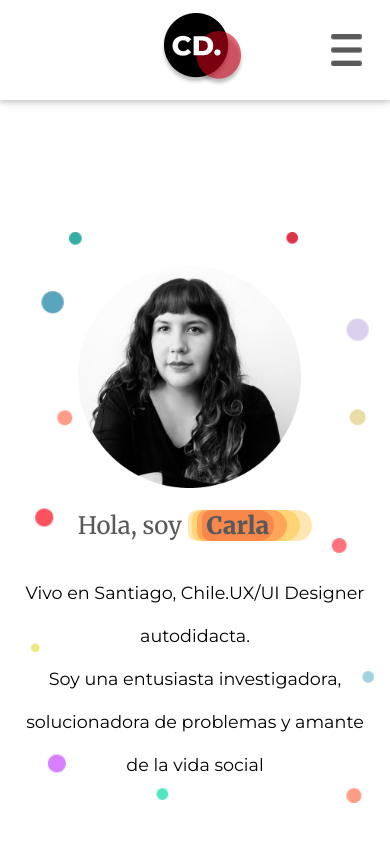
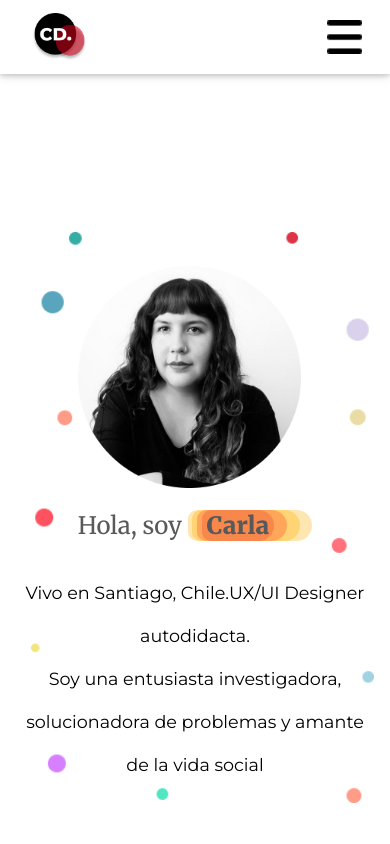
Before and after one commit to Carlareneedc/Portafolio-Final, a React (Create React App) app: page / in a window 390 px wide. Shown: the top 844 px of the page. Built offline with nearby package versions, Linux system fonts and the light colour scheme.

Commit message:
vista uno lista

```diff
--- a/src/Components/NavBar.jsx
+++ b/src/Components/NavBar.jsx
@@ -24,6 +24,7 @@ import japan from "../img/proyectouno.png";
 import gav from "../img/gav.png";
 import unimarc from "../img/unimarc.png";
 
+
 class FullPageIntroWithFixedNavbar extends React.Component {
   constructor(props) {
     super(props);
@@ -48,7 +49,7 @@ class FullPageIntroWithFixedNavbar extends React.Component {
                 <img className="logo" src={logo} alt="imglogo" />
               </MDBNavbarBrand>
               {!this.state.isWideEnough && (
-                <MDBNavbarToggler className="burger" onClick={this.onClick} />
+                <MDBNavbarToggler className="burger"  onClick={this.onClick} />
               )}
               <MDBCollapse isOpen={this.state.collapse} navbar>
                 <MDBNavbarNav
--- a/src/styleCSS/NavBar.css
+++ b/src/styleCSS/NavBar.css
@@ -1,10 +1,5 @@
 
-.navbar-toggler-icon {
-    cursor: pointer;
-    width: 8vw !important;
-    height: 3.7vh !important;
-    background-image: url(/src/img/burger.png)!important;
-}
+
 /*div{
     border:1px solid red;
 }*/
@@ -148,7 +143,17 @@ justify-content: space-evenly;
         margin-top: 3rem;
         margin-bottom: 2rem;
     }
+   .logo{
+    margin-left: 1rem;
+    width: 14vw;
+   }
 
+ .navbar-toggler-icon {
+    cursor: pointer;
+    width: 9vw;
+    height: 4vh;
+    background-image: url(../img/burger.png)!important;
+}
 
 }
 
```
Also changed, not shown: src/img/burger.png.
